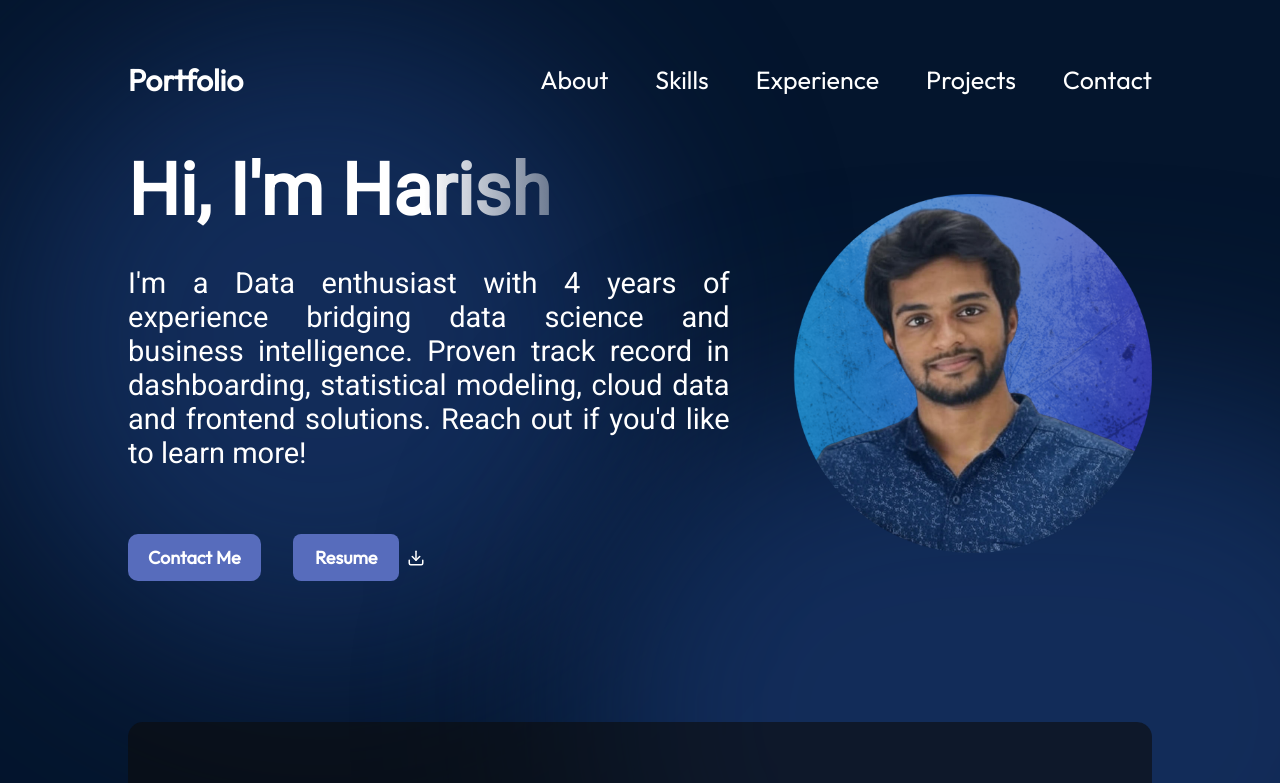
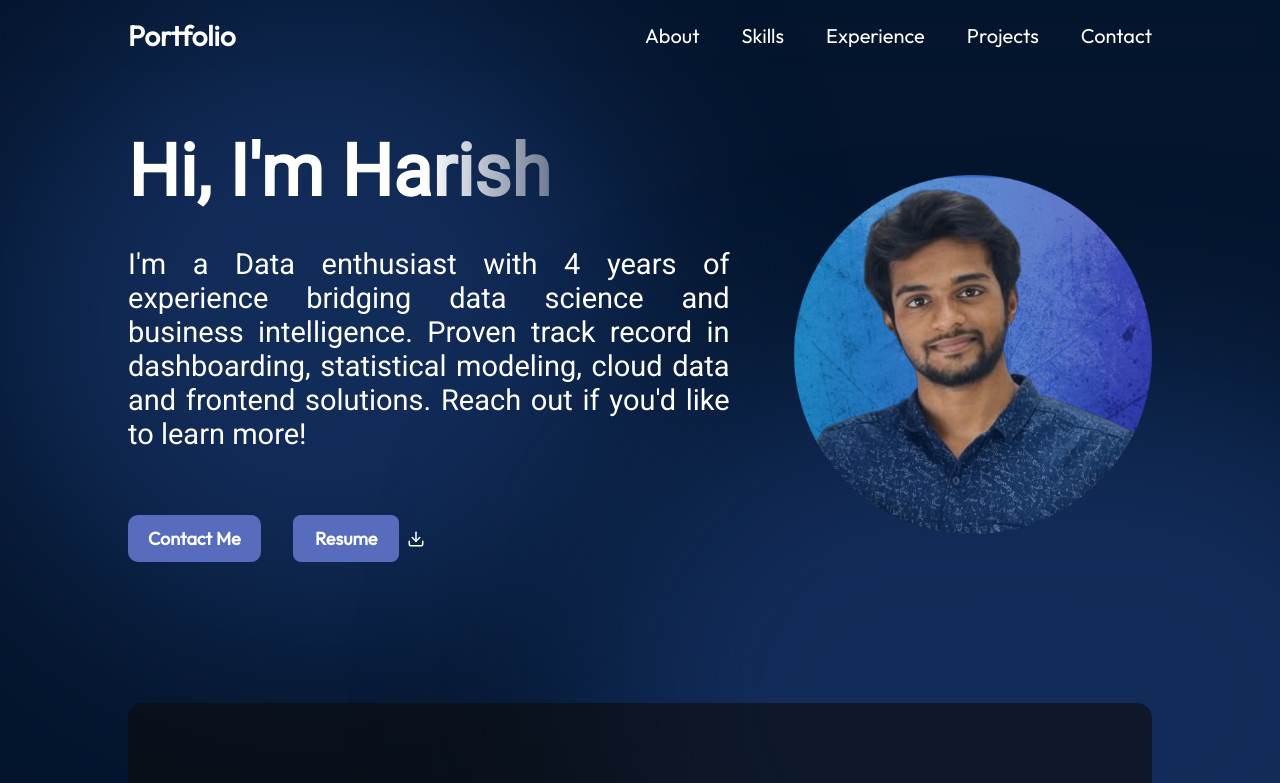
Before and after one commit to Harishkumar-J/Portfolio, a React (Vite) app in the folder My-Portfolio/: page / in a window 1280 px wide. Shown: the top 783 px of the page. Built offline with nearby package versions, Linux system fonts and the light colour scheme.

Commit message:
Adding NavBar Effects

```diff
--- a/My-Portfolio/src/App.module.css
+++ b/My-Portfolio/src/App.module.css
@@ -4,5 +4,6 @@
   background-color: var(--color-bg);
   width: 100%;
   height: 100%;
-  overflow:hidden
+  overflow:hidden;
+  padding-top: var(--nav-height);
 }
--- a/My-Portfolio/src/components/navBar/Navbar.jsx
+++ b/My-Portfolio/src/components/navBar/Navbar.jsx
@@ -1,39 +1,79 @@
 import styles from "./Navbar.module.css";
-import { useState } from "react";
+import { useEffect, useState } from "react";
 import menuIcon from "../../../assets/nav/menuIcon.png";
 import closeIcon from "../../../assets/nav/closeIcon.png";
 
 function Navbar() {
   const [menuOpen, setMenuOpen] = useState(false);
+  const [visible, setVisible] = useState(true);
+  const [lastScrollY, setLastScrollY] = useState(0);
+
+  // Close on ESC and when resizing to desktop
+  useEffect(() => {
+    const onKey = (e) => e.key === "Escape" && setMenuOpen(false);
+    const onResize = () => window.innerWidth > 830 && setMenuOpen(false);
+    window.addEventListener("keydown", onKey);
+    window.addEventListener("resize", onResize);
+    return () => {
+      window.removeEventListener("keydown", onKey);
+      window.removeEventListener("resize", onResize);
+    };
+  }, []);
+
+  // Hide on scroll down, show on scroll up
+  useEffect(() => {
+    const onScroll = () => {
+      const y = window.scrollY;
+      if (y < 10) {
+        setVisible(true);
+      } else if (y > lastScrollY) {
+        setVisible(false); // scrolling down
+      } else {
+        setVisible(true);  // scrolling up
+      }
+      setLastScrollY(y);
+    };
+    window.addEventListener("scroll", onScroll, { passive: true });
+    return () => window.removeEventListener("scroll", onScroll);
+  }, [lastScrollY]);
+
+  // Show if mouse near top (e.g., user moves pointer to top edge)
+  useEffect(() => {
+    const onMove = (e) => {
+      if (e.clientY < 100) setVisible(true);
+    };
+    window.addEventListener("mousemove", onMove);
+    return () => window.removeEventListener("mousemove", onMove);
+  }, []);
+
+  const toggle = () => setMenuOpen((v) => !v);
+  const close = () => setMenuOpen(false);
+
   return (
-    <nav className={styles.navBar}>
-      <a href="/" className={styles.title}>
-        Portfolio
-      </a>
+    <nav className={`${styles.navBar} ${!visible ? styles.hidden : ""}`}>
+      <a href="/" className={styles.title}>Portfolio</a>
 
       <div className={styles.menu}>
-        <img
+        <button
+          type="button"
           className={styles.menuBtn}
-          src={menuOpen ? closeIcon : menuIcon}
-          alt="menu-button"
-          onClick={() => setMenuOpen(!menuOpen)}
-        />
-        <ul className={`${styles.menuItems} ${menuOpen && styles.menuOpen}`}>
-          <li>
-            <a href="#about">About</a>
-          </li>
-          <li>
-            <a href="#skills">Skills</a>
-          </li>
-          <li>
-            <a href="#experience">Experience</a>
-          </li>
-          <li>
-            <a href="#projects">Projects</a>
-          </li>
-          <li>
-            <a href="#contact">Contact</a>
-          </li>
+          aria-expanded={menuOpen}
+          aria-controls="nav-items"
+          onClick={toggle}
+        >
+          <img src={menuOpen ? closeIcon : menuIcon} alt="Menu" />
+        </button>
+
+        <ul
+          id="nav-items"
+          className={`${styles.menuItems} ${menuOpen ? styles.menuOpen : ""}`}
+          onClick={(e) => e.target.tagName === "A" && close()}
+        >
+          <li><a href="#about">About</a></li>
+          <li><a href="#skills">Skills</a></li>
+          <li><a href="#experience">Experience</a></li>
+          <li><a href="#projects">Projects</a></li>
+          <li><a href="#contact">Contact</a></li>
         </ul>
       </div>
     </nav>
--- a/My-Portfolio/src/components/navBar/Navbar.module.css
+++ b/My-Portfolio/src/components/navBar/Navbar.module.css
@@ -1,82 +1,133 @@
 @import "../../vars.css";
 
+/* ===== NAVBAR (fixed + animated hide/show) ===== */
 .navBar {
-  position: relative;
+  position: fixed;
+  top: 0; left: 0;
+  width: 100%;
   display: flex;
   align-items: center;
   justify-content: space-between;
-  padding-top: 61px;
-  z-index: 2;
-  margin: 0 10%;
+
+  padding: 18px 10%;
+  margin: 0;
+
+  backdrop-filter: blur(12px);
+  z-index: 999;
+
+  transition: transform 0.4s ease, opacity 0.3s ease;
+  will-change: transform, opacity;
+}
+
+.hidden {
+  transform: translateY(-100%);
+  opacity: 0;
+  pointer-events: none;
 }
 
 .title {
-  font-size: 30px;
+  font-size: 28px;
   font-weight: 600;
   text-decoration: none;
   color: var(--color-text);
 }
 
-
+/* Toggle button (hidden on desktop) */
 .menuBtn {
   display: none;
+  border: 0;
+  background: transparent;
+  padding: 0;
+  line-height: 0;
+  cursor: pointer;
+}
+
+.menuBtn img {
+  display: block;
+  width: 28px;
+  height: 28px;
 }
 
 .menu {
   display: flex;
 }
 
+/* Default (desktop) menu */
 .menuItems {
   display: flex;
-  gap: 47px;
+  gap: 42px;
   list-style: none;
+  margin: 0;
+  padding: 0;
 }
 
 .menuItems a {
-  font-size: 25px;
+  font-size: 20px;
   color: var(--color-text);
   text-decoration: none;
+  transition: color 0.2s ease;
 }
 
-@media screen and (max-width: 830px) {
+.menuItems a:hover {
+  color: var(--color-primary);
+}
+
+/* ===== MOBILE ===== */
+@media (max-width: 830px) {
+  /* Keep title + toggle on the same row */
   .navBar {
-    flex-direction: column;
-    align-items: flex-start;
+    flex-direction: row;
+    align-items: center;
+    padding: 14px 8%;
   }
 
   .menu {
-    position: absolute;
-    right: 0;
-    margin-right: 10%;
-    flex-direction: column;
-    align-items: flex-end;
-    gap: 11px;
-    z-index: 3;
+    position: relative;
+    margin-right: 0;
+    display: flex;
+    align-items: center;
   }
 
   .menuBtn {
     display: block;
-    cursor: pointer;
+    padding: 6px;
+    border-radius: 8px;
+  }
+  .menuBtn:active {
+    transform: scale(0.98);
   }
 
+  /* Dropdown panel anchored under the button */
   .menuItems {
+    position: absolute;
+    top: calc(100% + 10px);
+    right: 0;
     display: none;
     flex-direction: column;
-    align-items: center;
+    align-items: stretch;
     gap: 13px;
+    padding: 18px 22px;
     border-radius: 10px;
-    background: rgb(25, 55, 109);
     background: linear-gradient(
       0deg,
-      rgba(25, 55, 109, 0.2) 0%,
-      rgba(25, 55, 109, 1) 100%
+      rgba(25,55,109,0.3) 0%,
+      rgba(25,55,109,1) 100%
     );
-    padding: 24px 33px;
-    box-shadow: 0 0 4px 0 rgba(0, 0, 0, 0.25);
+    box-shadow: 0 8px 18px rgba(0,0,0,0.35);
+    width: max(220px, 40vw);
   }
 
-  .menuOpen {
-    display: flex;
-    z-index: 1;
+  .menuOpen { display: flex; }
+
+  .menuItems a {
+    font-size: 18px;
+    text-align: left;
+    white-space: nowrap;
   }
 }
+
+/* Respect reduced motion */
+@media (prefers-reduced-motion: reduce) {
+  .navBar { transition: none; }
+  .hidden { transform: translateY(-100%); }
+}
--- a/My-Portfolio/src/index.css
+++ b/My-Portfolio/src/index.css
@@ -7,4 +7,9 @@
 
 html {
   scroll-behavior: smooth;
+   scroll-padding-top: var(--nav-height);
 }
+
+section, [id] {
+  scroll-margin-top: var(--nav-height);
+}
--- a/My-Portfolio/src/vars.css
+++ b/My-Portfolio/src/vars.css
@@ -8,4 +8,5 @@
 
     /* Fonts */
     --font-roboto: "Roboto";
+     --nav-height: 80px;
 }
```
